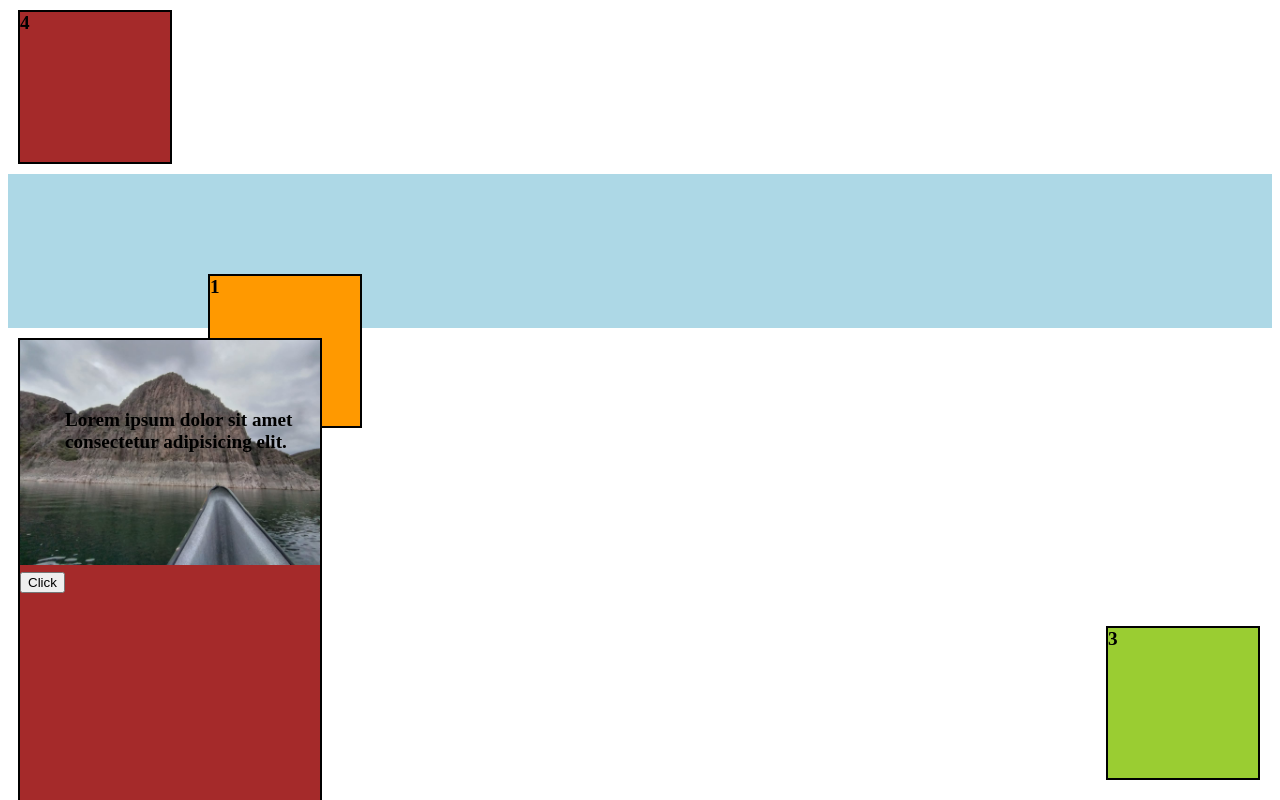
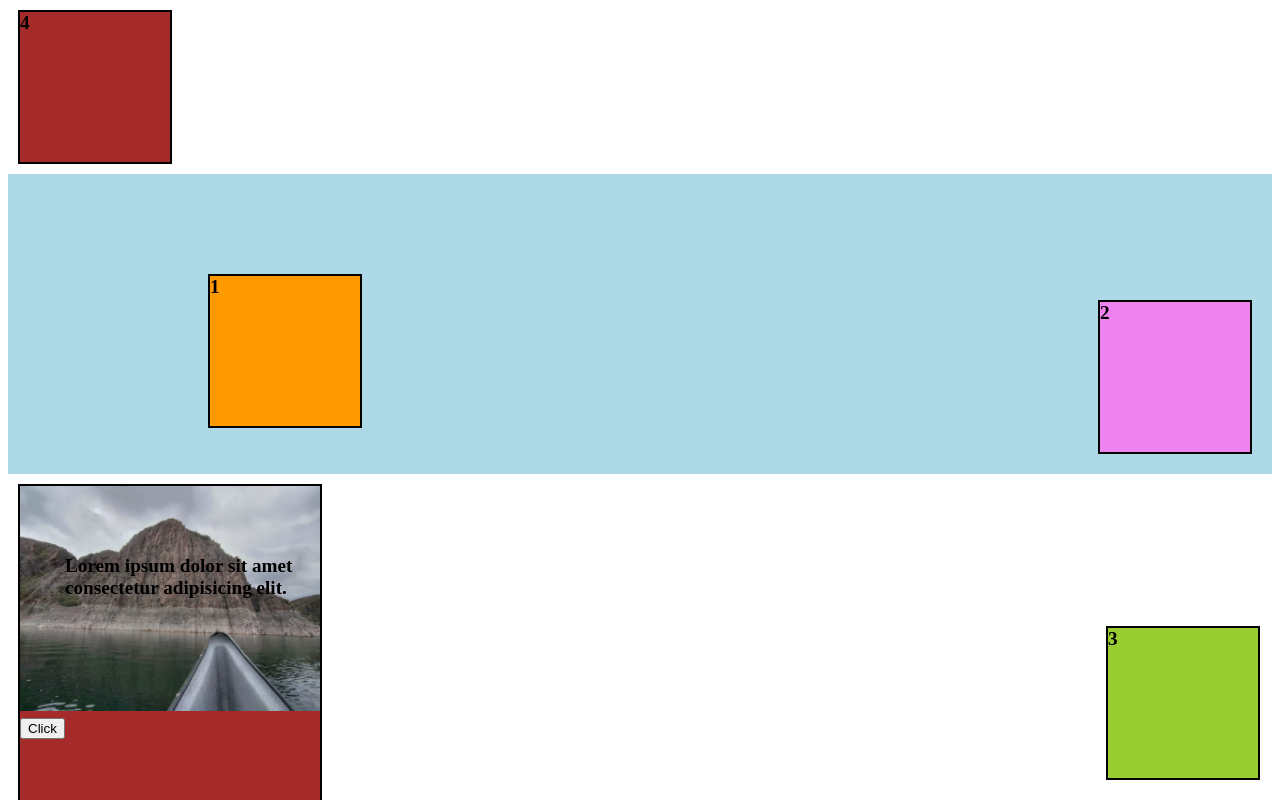
Before and after one commit to tomibandoni/PWI_TN, a plain HTML site: page Clase5/Index.html in a window 1280 px wide. Shown: the top 800 px of the page. Drawn offline with Linux system fonts and the light colour scheme.

Commit message:
Actualizacion

```diff
--- a/Clase5/Style.css
+++ b/Clase5/Style.css
@@ -1,5 +1,7 @@
 .container{
     background-color: lightblue;
+    position: relative;
+    height: 300px;
 }
 
 .cubo{
```
